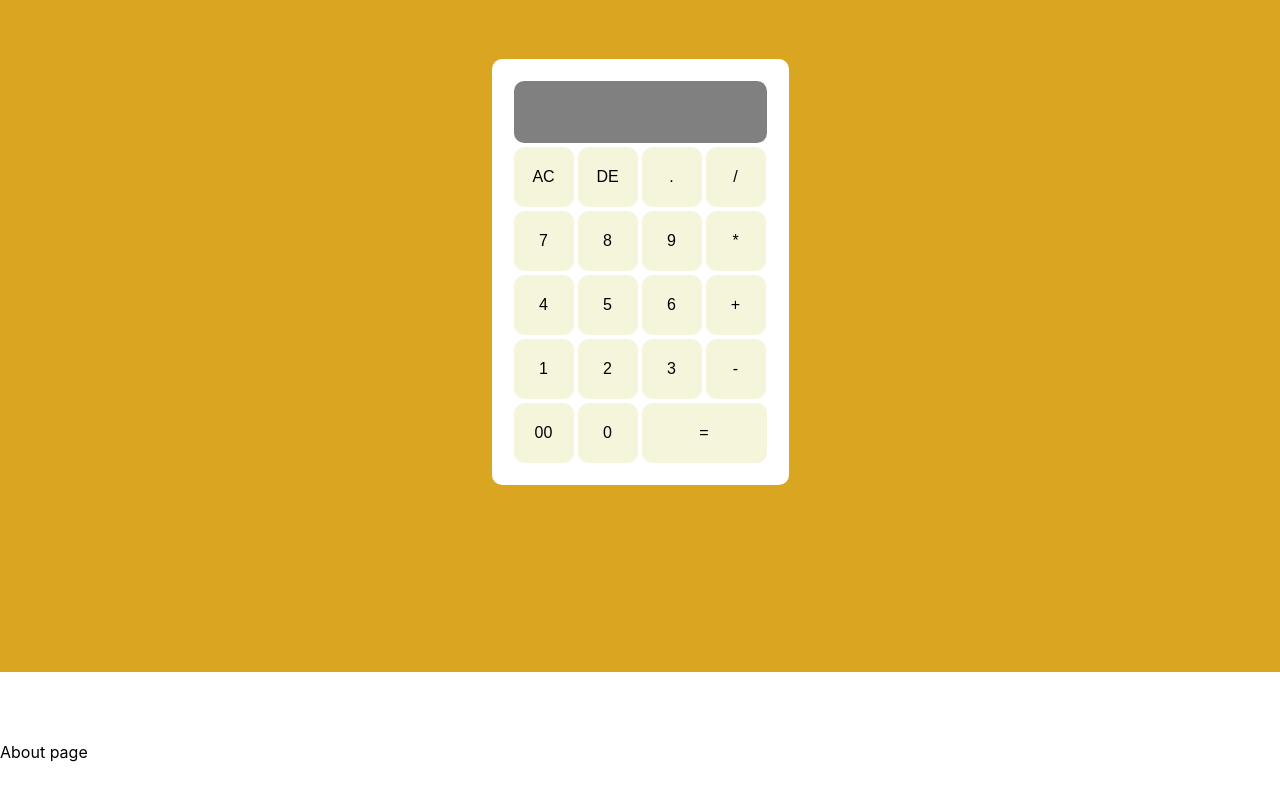
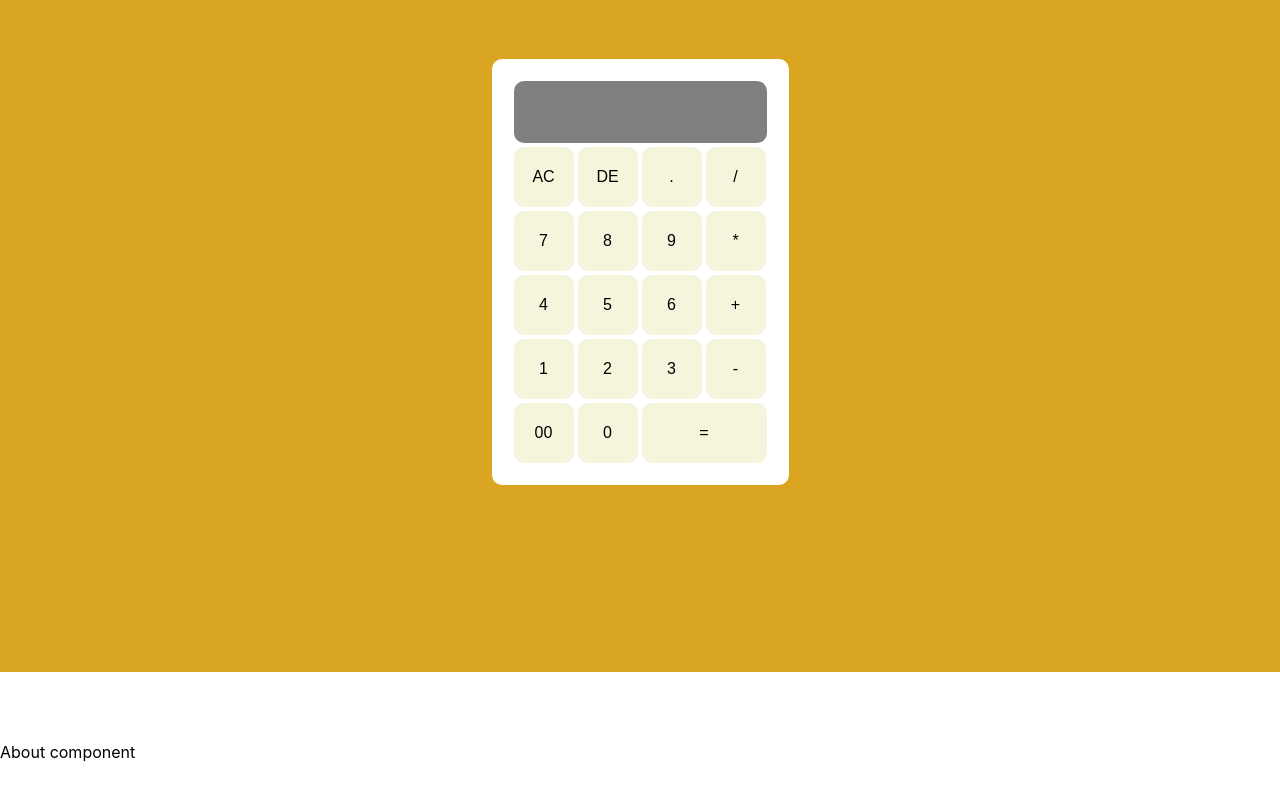
Before and after one commit to Vkwinner/Calculator, a React (Create React App) app: page / in a window 1280 px wide. Shown: the part 220-1020 px from the top of the page. Built offline with nearby package versions, Linux system fonts and the light colour scheme.

Commit message:
Update About.js

```diff
--- a/src/components/About.js
+++ b/src/components/About.js
@@ -2,7 +2,7 @@ import './About.css'
 const About = () =>{
     return(
         <div className="about-div">
-            About page
+            About component
         </div>
     )
 };
```
